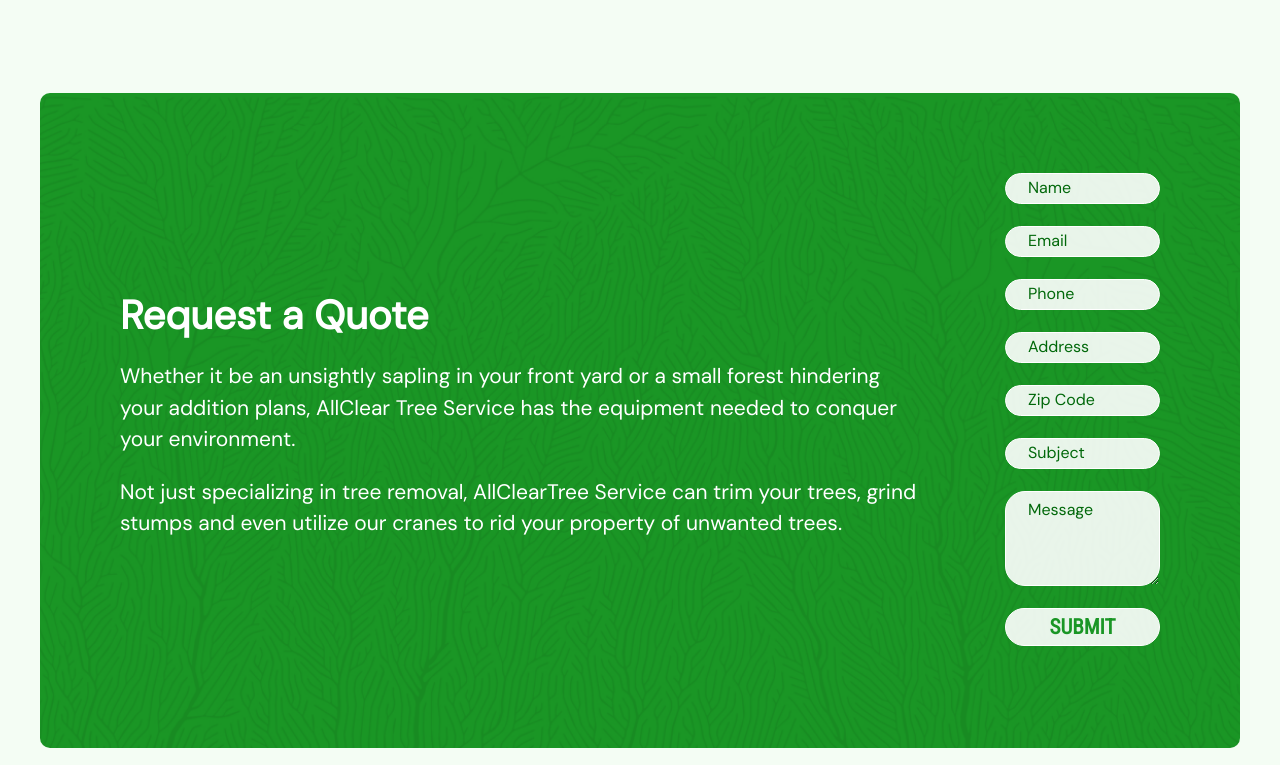
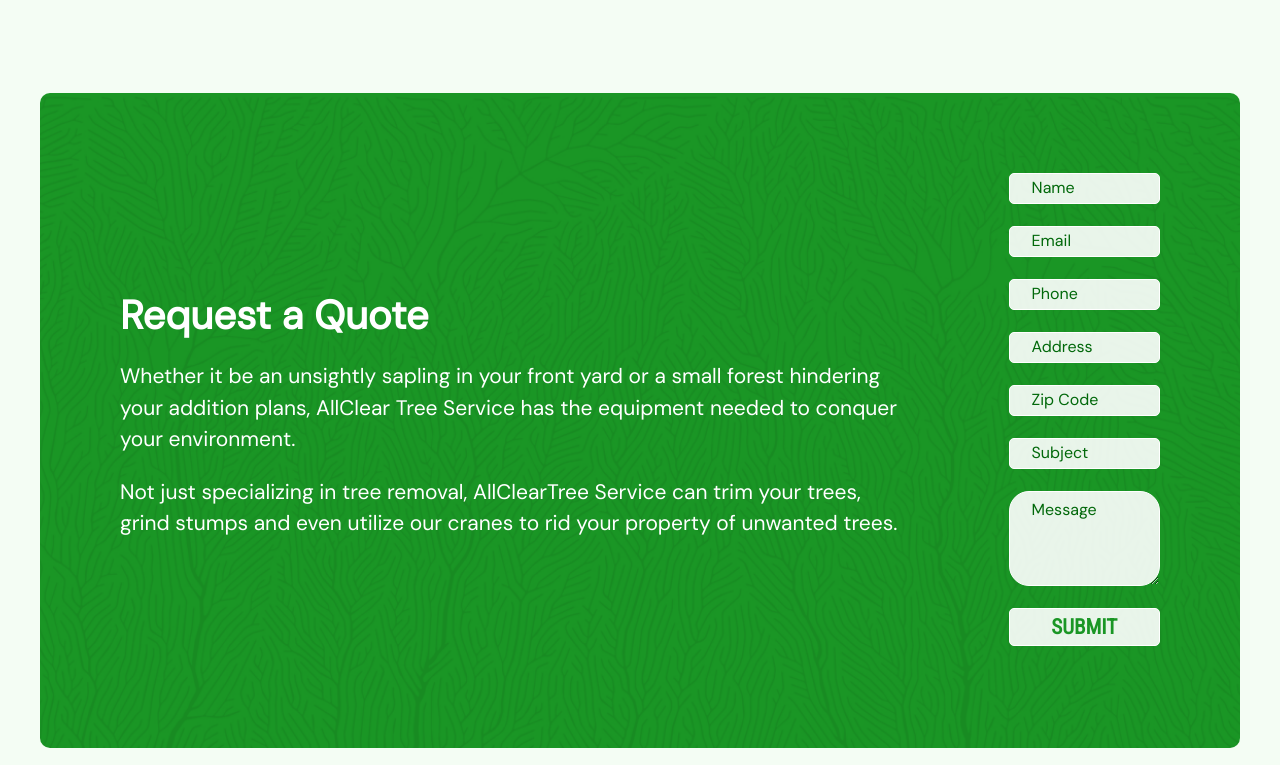
Before and after one commit to bettercallmahin/all-clear-trees, a plain HTML site: page index.html in a window 1280 px wide. Shown: the part 2315-3080 px from the top of the page. Drawn offline with Linux system fonts and the light colour scheme.

Commit message:
push to test-branch

```diff
--- a/style.css
+++ b/style.css
@@ -324,7 +324,7 @@ ul li a {
   display: flex;
   align-items: center;
   justify-content: space-between;
-  gap: 78px;
+  gap: 100px;
   max-width: 1200px;
   margin: 0 auto;
   background-image: url('assets/quote_bg.png');
@@ -358,7 +358,7 @@ ul li a {
   width: 100%;
   padding: 6px 22px;
   align-items: center;
-  border-radius: 40px;
+  border-radius: 5px;
   border: 1px solid #FFF;
   background: rgba(255, 255, 255, 0.90);
   margin-bottom: 22px;
```
